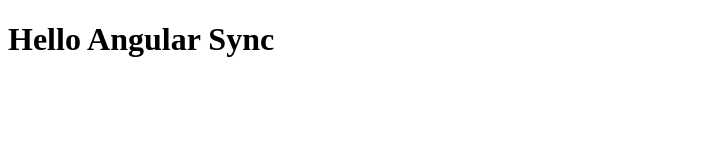
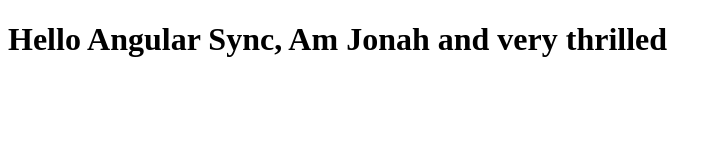
Before and after one commit to jonahkaks/AngularCourse, a plain HTML site: page index.html in a window 1280 px wide. Shown: the whole page, without its empty margins (0-722 px from the left). Drawn offline with Linux system fonts and the light colour scheme.

Commit message:
Ammended commit

```diff
--- a/index.html
+++ b/index.html
@@ -5,6 +5,6 @@
     <title>Title</title>
 </head>
 <body>
-<h1>Hello Angular Sync</h1>
+<h1>Hello Angular Sync, Am Jonah and very thrilled</h1>
 </body>
 </html>
```
